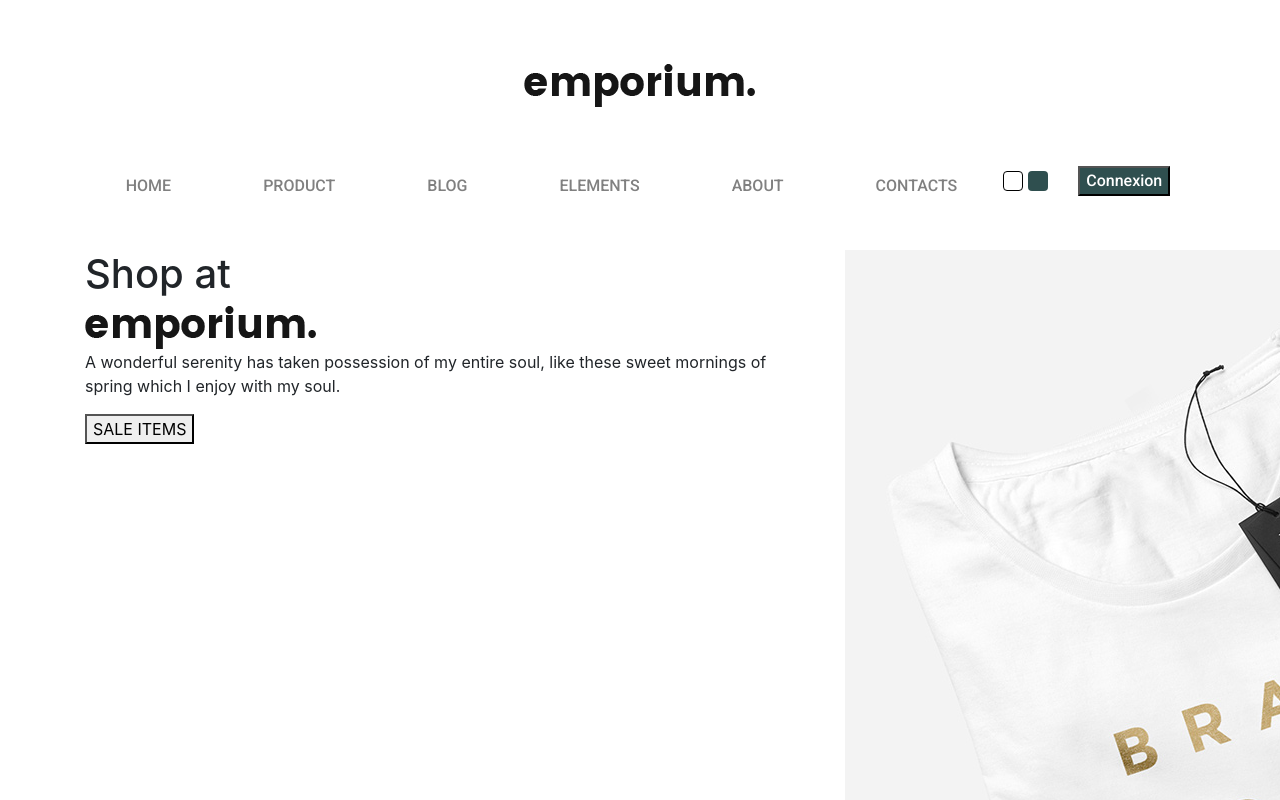
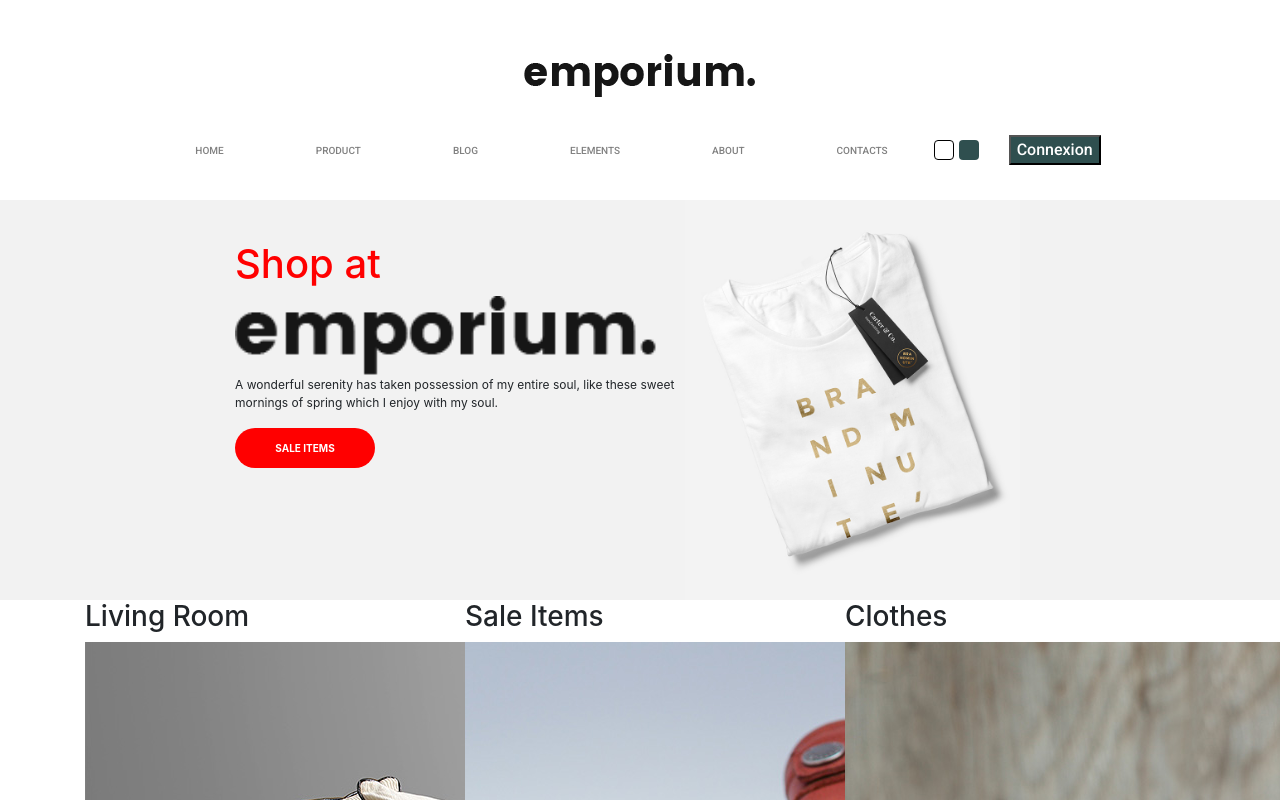
Before and after one commit to FannyHunin/JordanoFannyEmporium, a website: page index.html in a window 1280 px wide. Shown: the top 800 px of the page. Drawn offline with nearby package versions, Linux system fonts and the light colour scheme; files whose address does not match are found by name.

Commit message:
section 2 finie

```diff
--- a/index.html
+++ b/index.html
@@ -46,19 +46,23 @@
     </section>
 
     <!-- section 1 -->
-    <section id="section1">
+    <section id="section1" class="div-Supp-section1">
         <div class="container">
-            <div class="row">
-                <div class="col-8">
-                    <h1>Shop at</h1>
-                    <img src="./public/img/logo.png" alt="">
-                    <p>A wonderful serenity has taken possession of my entire soul, like these sweet mornings of spring
+            <div class="row div-Supp-section1">
+
+                <div class="col-8 div1-section1">
+                    <h1 class="h1-section1">Shop at</h1>
+                    <img height="80px" class="img-section1" src="./public/img/logo.png" alt="">
+                    <p class="p-section1">A wonderful serenity has taken possession of my entire soul, like these sweet
+                        <br> mornings of spring
                         which I enjoy with my soul.</p>
-                    <button>SALE ITEMS</button>
+                    <button class="badge badge-pill badge-danger button-section1">SALE ITEMS</button>
                 </div>
-                <div class="col-4">
-                    <img src="./public/img/slider-1.jpg" alt="">
+
+                <div class="col-4 div2-section1">
+                    <img height="400px" src="./public/img/slider-1.jpg" alt="">
                 </div>
+
             </div>
         </div>
     </section>
@@ -261,7 +265,9 @@
                     <h5>
                         ABOUT US
                     </h5>
-                    <p>A wonderful serenity has taken possession of my entire soul, like these sweet mornings of spring which I enjoy with my whole heart. I am alone, and feel the charm of existence in this spot, which was created for the bliss of cats.</p>
+                    <p>A wonderful serenity has taken possession of my entire soul, like these sweet mornings of spring
+                        which I enjoy with my whole heart. I am alone, and feel the charm of existence in this spot,
+                        which was created for the bliss of cats.</p>
                 </div>
                 <div class="col-4">
                     <h5>
--- a/src/sass/modules/style.sass
+++ b/src/sass/modules/style.sass
@@ -1,7 +1,6 @@
-// section header //
-
+//----- section header-------------------//
 #sectionHeader
-    height: 250px
+    height: 200px
     display: flex
     justify-content: center
     justify-content: space-around
@@ -26,9 +25,11 @@
 
 .a-sectionHeader
     color: grey
+    font-size: 10px
 
 .a-sectionHeader:hover
     color: black
+
 
 #modeClair
     margin-right: 5px
@@ -36,3 +37,39 @@
 
 #modeSombre
     border-radius: 20%
+
+//----- section 1-------------------//
+.div-Supp-section1
+    background-color: #f2f2f2
+    align-items: center
+    position: relative
+
+
+.div1-section1
+    height: 320px
+    background-color: #f2f2f2
+    z-index: 0
+    margin-left: 150px
+    position: absolute
+
+.h1-section1
+    color: red
+
+.img1-section1
+    height: 90px
+
+.p-section1
+    font-size: 12px
+
+.button-section1
+    background-color: red
+    color: white
+    height: 40px
+    width: 140px
+    border: none
+    font-size: 10px
+
+.div2-section1
+    margin-left: 600px
+
+//----- section 2-------------------//
```
Also changed, not shown: public/css/app.css, 1 other file.
